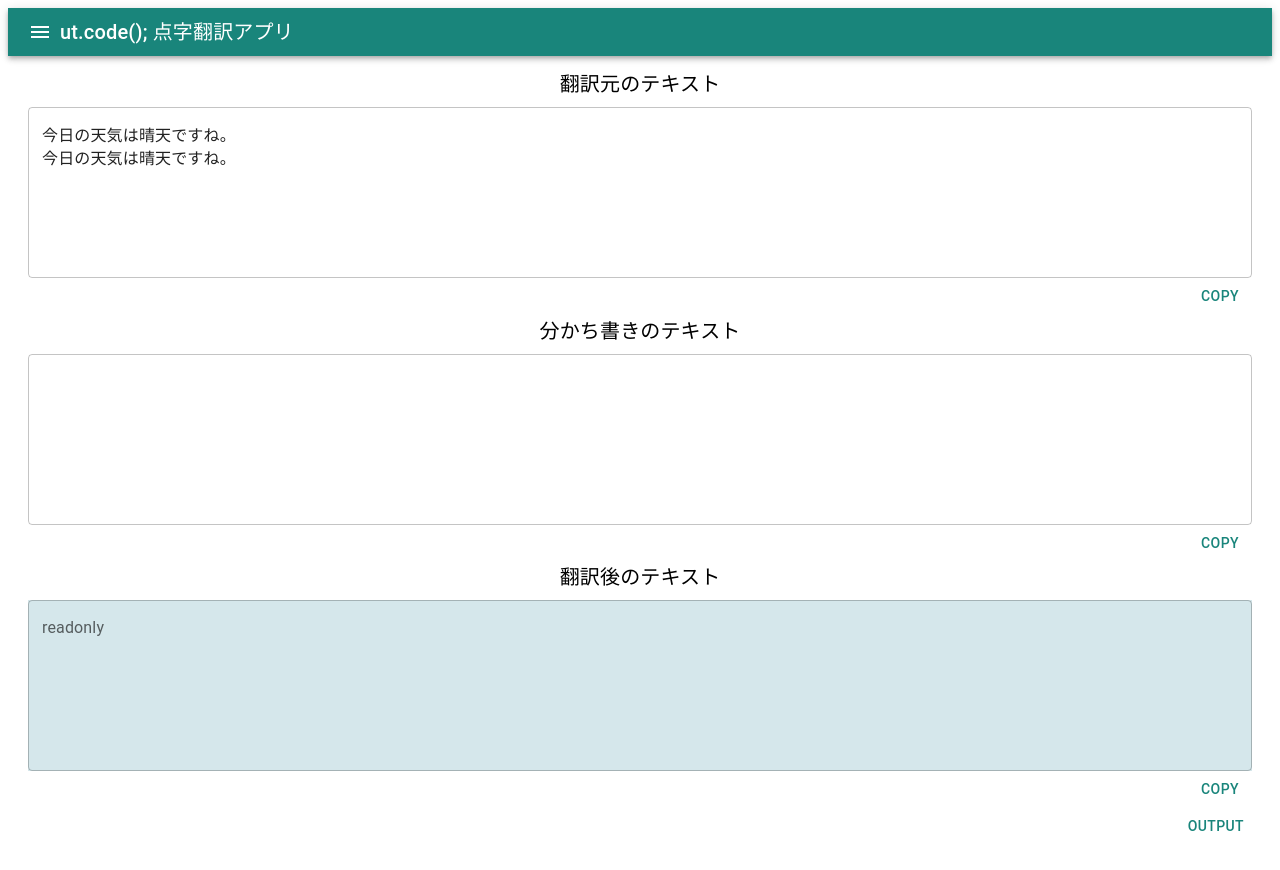
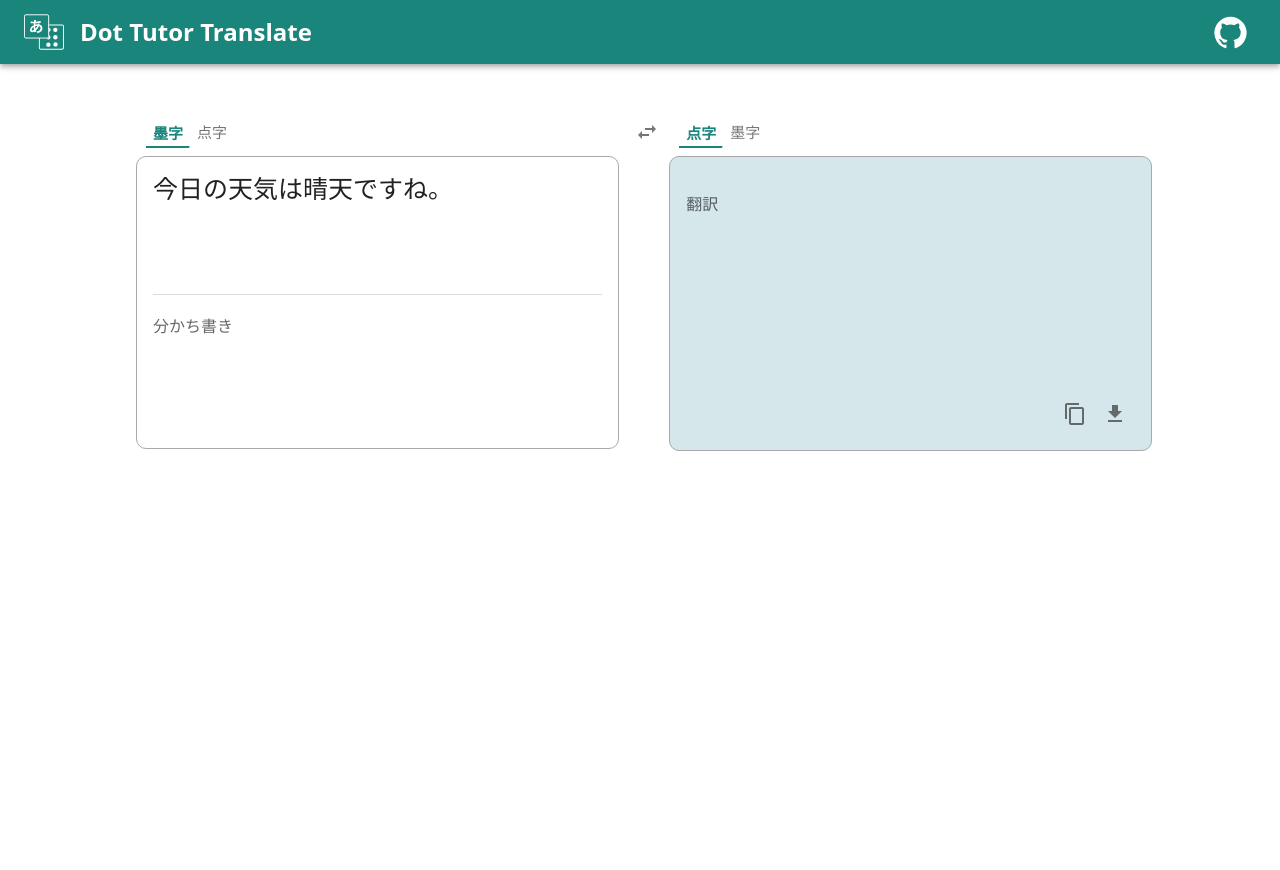
Before and after one commit to ut-code/dot-tutor, a React (Vite) app in the folder translate/: page / in a window 1280 px wide. Shown: the top 870 px of the page. After the commit the page ends 800 px from the top, so only its background shows below. Built offline with nearby package versions, Linux system fonts and the light colour scheme; no server answers.

Commit message:
change design of translate braille

```diff
--- a/translate/index.html
+++ b/translate/index.html
@@ -6,6 +6,11 @@
     <meta name="viewport" content="width=device-width, initial-scale=1.0" />
     <title>Translate Braille</title>
   </head>
+  <style>
+    body {
+      margin: 0;
+    }
+  </style>
   <body>
     <div id="root"></div>
     <script type="module" src="/src/main.tsx"></script>
--- a/translate/src/App.tsx
+++ b/translate/src/App.tsx
@@ -1,28 +1,32 @@
 import React, { useEffect, useState } from "react";
 import {
   Box,
-  Button,
   AppBar,
   Toolbar,
-  IconButton,
   Typography,
   TextField,
+  Stack,
+  IconButton,
+  Grid,
+  ToggleButtonGroup,
+  ToggleButton,
 } from "@mui/material";
-import MenuIcon from "@mui/icons-material/Menu";
 import { useTheme } from "@mui/material/styles";
 import { API_ENDPOINT } from "./commons/config";
 import { unicodeToBes } from "./modules/unicodeToBes";
+import GitHubIcon from "@mui/icons-material/GitHub";
+import SwapHorizIcon from "@mui/icons-material/SwapHoriz";
+import DownloadIcon from "@mui/icons-material/Download";
+import ContentCopyIcon from "@mui/icons-material/ContentCopy";
 
 function App() {
-  const [displaySourceText, setDisplaySourceText] = useState(
-    "今日の天気は晴天ですね。\n今日の天気は晴天ですね。",
-  );
-  const [sourceText, setSourceText] = useState(
-    "今日の天気は晴天ですね。\n今日の天気は晴天ですね。",
-  );
+  const [displaySourceText, setDisplaySourceText] =
+    useState("今日の天気は晴天ですね。");
+  const [sourceText, setSourceText] = useState("今日の天気は晴天ですね。");
   const [displayWakatiText, setDisplayWakatiText] = useState("");
+  const [translateTextToDot, setTranslateTextToDot] = useState(true);
   const [wakatiText, setWakatiText] = useState("");
-  //const [displayTargetText, setDisplayTargetText] = useState("");
+  const [displayTargetText, setDisplayTargetText] = useState("");
   const [targetText, setTargetText] = useState("");
 
   async function source2wakati(text: string) {
@@ -44,121 +48,161 @@ function App() {
   useEffect(() => {
     source2wakati(sourceText.replace(/\n/g, "\\n")).then((data) => {
       setWakatiText(data.wakatiText);
+      if (translateTextToDot) {
         setDisplayWakatiText(data.wakatiText);
+      }
     });
-  }, [sourceText]);
+  }, [sourceText, translateTextToDot]);
 
   useEffect(() => {
     wakati2target(wakatiText.replace(/\n/g, "\\n")).then((data) => {
       setTargetText(data.targetText);
-      //setDisplayTargetText(data.targetText);
+      if (translateTextToDot) {
+        setDisplayTargetText(data.targetText);
+      }
     });
-  }, [wakatiText]);
+  }, [wakatiText, translateTextToDot]);
 
   const theme = useTheme();
   return (
-    <div className="App">
+    <Box className="App">
       <AppBar position="static">
-        <Toolbar variant="dense">
-          <IconButton edge="start" color="inherit" aria-label="menu">
-            <MenuIcon />
+        <Toolbar>
+          <Stack direction="row" spacing={2} alignItems="center" flexGrow={1}>
+            <img src="/logo-translate.svg" alt="ロゴ" width="40" height="40" />
+            <Typography variant="h5" component="div" sx={{ fontWeight: 550 }}>
+              Dot Tutor Translate
+            </Typography>
+          </Stack>
+          <Stack>
+            <IconButton
+              color="inherit"
+              href="https://github.com/ut-code/learn-braille"
+            >
+              <GitHubIcon fontSize="large" />
             </IconButton>
-          <Typography variant="h6" color="inherit">
-            ut.code(); 点字翻訳アプリ
-          </Typography>
+          </Stack>
         </Toolbar>
       </AppBar>
-      <div>
-        <Box sx={{ justifyContent: "space-around" }}>
-          <Box sx={{ mx: 2.5, pt: 1.5 }}>
-            <Typography align="center" variant="h6" gutterBottom>
-              翻訳元のテキスト
-            </Typography>
+      <Box>
+        <Box pt={5} sx={{ justifyContent: "space-around" }}>
+          <Grid container spacing={1} sx={{ width: "80%", margin: "auto" }}>
+            <Grid item xs={12} lg={5.75}>
+              <ToggleButtonGroup
+                value={translateTextToDot}
+                exclusive
+                onChange={(event, value) => setTranslateTextToDot(value)}
+                aria-label="input type"
+                size="small"
+              >
+                <ToggleButton
+                  value={true}
+                  aria-label="text"
+                  selected={translateTextToDot}
+                >
+                  墨字
+                </ToggleButton>
+                <ToggleButton
+                  value={false}
+                  aria-label="dots"
+                  selected={!translateTextToDot}
+                >
+                  点字
+                </ToggleButton>
+              </ToggleButtonGroup>
+              <Box
+                mt={1}
+                p={2}
+                sx={{ borderRadius: "10px", border: "1px solid darkgray" }}
+              >
                 <TextField
+                  autoFocus
                   style={{ backgroundColor: "white" }}
                   multiline
-              variant="outlined"
-              rows={6}
-              fullWidth
+                  variant="standard"
+                  rows={4}
                   value={displaySourceText}
                   onChange={(e: React.ChangeEvent<HTMLInputElement>) => {
                     setDisplaySourceText(e.target.value);
                     setSourceText(e.target.value.replace(/\n/g, "\\n"));
                   }}
+                  sx={{ width: "100%" }}
                 />
-            <div style={{ display: "flex", justifyContent: "flex-end" }}>
-              <Button
-                onClick={() => {
-                  navigator.clipboard.writeText(sourceText);
-                }}
-              >
-                Copy
-              </Button>
-            </div>{" "}
-          </Box>
-
-          <Box sx={{ mx: 2.5 }}>
-            <Box>
                 {/* <TextField sx={{mt: 2}} style={{backgroundColor: theme.palette.secondary.main}} label="readonly" multiline variant="outlined" rows={4} fullWidth value={wakatiReference} /> */}
-
-              <Typography align="center" variant="h6" gutterBottom>
-                分かち書きのテキスト
-              </Typography>
                 <TextField
                   style={{ backgroundColor: "white" }}
                   multiline
-                variant="outlined"
-                rows={6}
-                fullWidth
+                  variant="standard"
+                  label="分かち書き"
+                  rows={4}
                   value={displayWakatiText}
                   onChange={(e: React.ChangeEvent<HTMLInputElement>) => {
                     setDisplayWakatiText(e.target.value);
                     setWakatiText(e.target.value.replace(/\n/g, "\\n"));
                   }}
+                  sx={{ width: "100%", borderTop: "1px solid gainsboro" }}
                 />
               </Box>
-            <Box></Box>
-            <div style={{ display: "flex", justifyContent: "flex-end" }}>
-              <Button
-                onClick={() => {
-                  navigator.clipboard.writeText(wakatiText);
+            </Grid>
+
+            <Grid item xs={12} lg={0.5}>
+              <IconButton
+                aria-label="reverse"
+                onClick={() => setTranslateTextToDot(!translateTextToDot)}
+              >
+                <SwapHorizIcon />
+              </IconButton>
+            </Grid>
+
+            <Grid item xs={12} lg={5.75}>
+              <ToggleButtonGroup
+                value={translateTextToDot}
+                exclusive
+                onChange={(event, value) => setTranslateTextToDot(value)}
+                aria-label="output type"
+                size="small"
+              >
+                <ToggleButton value={true} aria-label="dots">
+                  点字
+                </ToggleButton>
+                <ToggleButton value={false} aria-label="text">
+                  墨字
+                </ToggleButton>
+              </ToggleButtonGroup>
+              <Box
+                mt={1}
+                p={2}
+                sx={{
+                  borderRadius: "10px",
+                  border: "1px solid darkgray",
+                  backgroundColor: theme.palette.secondary.main,
                 }}
               >
-                Copy
-              </Button>
-            </div>
-          </Box>
-
-          <Box sx={{ mx: 2.5, pb: 6 }}>
-            <Typography align="center" variant="h6" gutterBottom>
-              翻訳後のテキスト
-            </Typography>
                 <TextField
-              style={{ backgroundColor: theme.palette.secondary.main }}
-              label="readonly"
+                  label="翻訳"
                   multiline
-              variant="outlined"
-              rows={6}
-              fullWidth
-              value={targetText}
+                  variant="standard"
+                  rows={7}
+                  value={displayTargetText}
                   onChange={(e: React.ChangeEvent<HTMLInputElement>) => {
                     //setDisplayTargetText(e.target.value)
                     setTargetText(e.target.value.replace(/\n/g, "\\n"));
                   }}
+                  sx={{ width: "100%" }}
                 />
-            <div style={{ display: "flex", justifyContent: "flex-end" }}>
-              <Button
+                <Box style={{ display: "flex", justifyContent: "flex-end" }}>
+                  <IconButton
                     onClick={() => {
                       navigator.clipboard.writeText(targetText);
                     }}
                   >
-                Copy
-              </Button>
-            </div>
-            <div style={{ display: "flex", justifyContent: "flex-end" }}>
-              <Button
+                    <ContentCopyIcon />
+                  </IconButton>
+                  <IconButton
                     onClick={() => {
-                  const buffer = unicodeToBes(targetText.replace(/\n/g, "\\n"));
+                      const buffer = unicodeToBes(
+                        targetText.replace(/\n/g, "\\n"),
+                      );
                       const blob = new Blob([buffer], { type: "text/plain" });
                       const url = URL.createObjectURL(blob);
                       const a = document.createElement("a");
@@ -167,13 +211,15 @@ function App() {
                       a.click();
                     }}
                   >
-                Output
-              </Button>
-            </div>
+                    <DownloadIcon />
+                  </IconButton>
                 </Box>
               </Box>
-      </div>
-    </div>
+            </Grid>
+          </Grid>
+        </Box>
+      </Box>
+    </Box>
   );
 }
 
--- a/translate/src/main.tsx
+++ b/translate/src/main.tsx
@@ -12,6 +12,55 @@ const theme = createTheme({
       main: "#D5E7EB",
     },
   },
+  typography: {
+    fontFamily: [
+      "ui-sans-serif",
+      "system-ui",
+      "-apple-system",
+      "BlinkMacSystemFont",
+      '"Segoe UI"',
+      "Roboto",
+      '"Helvetica Neue"',
+      "Arial",
+      '"Noto Sans"',
+      "sans-serif",
+      '"Apple Color Emoji"',
+      '"Segoe UI Emoji"',
+      '"Segoe UI Symbol"',
+      '"Noto Color Emoji"',
+    ].join(","),
+  },
+  components: {
+    MuiInput: {
+      defaultProps: {
+        disableUnderline: true,
+      },
+      styleOverrides: {
+        input: {
+          fontSize: 25,
+        },
+      },
+    },
+    MuiToggleButton: {
+      styleOverrides: {
+        root: {
+          fontSize: 15,
+          fontWeight: "normal",
+          marginLeft: "10px",
+          paddingBottom: 0,
+          border: 0,
+          borderRadius: 0,
+          borderBottom: "3px solid white",
+          "&.Mui-selected": {
+            fontWeight: "bold",
+            color: "#19857b",
+            backgroundColor: "white",
+            borderBottom: "2px solid #19857b",
+          },
+        },
+      },
+    },
+  },
 });
 
 ReactDOM.createRoot(document.getElementById("root")!).render(
```
Also changed, not shown: translate/public/logo-translate.svg (added). Lines whose indentation alone changed are shown as unchanged.
